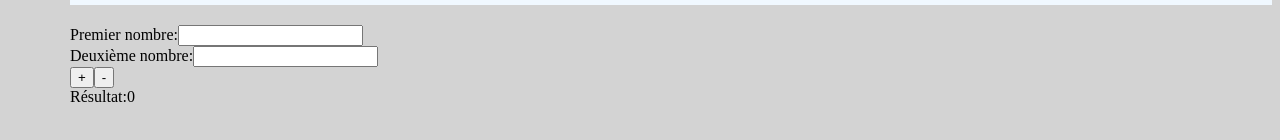
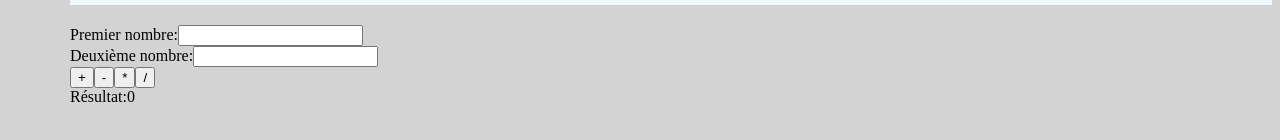
Before and after one commit to Bradleyh212/seg3502_lab1, an Angular app: page / in a window 1280 px wide. Shown: the part 248-388 px from the top of the page. Built offline with nearby package versions, Linux system fonts and the light colour scheme.

Commit message:
added * and /  button:

```diff
--- a/src/app/calculator/calculator.component.html
+++ b/src/app/calculator/calculator.component.html
@@ -11,6 +11,8 @@
 <div>
   <button>+</button>
   <button>-</button>
+    <button>*</button>
+  <button>/</button>
 </div>
 
 <div>
```
